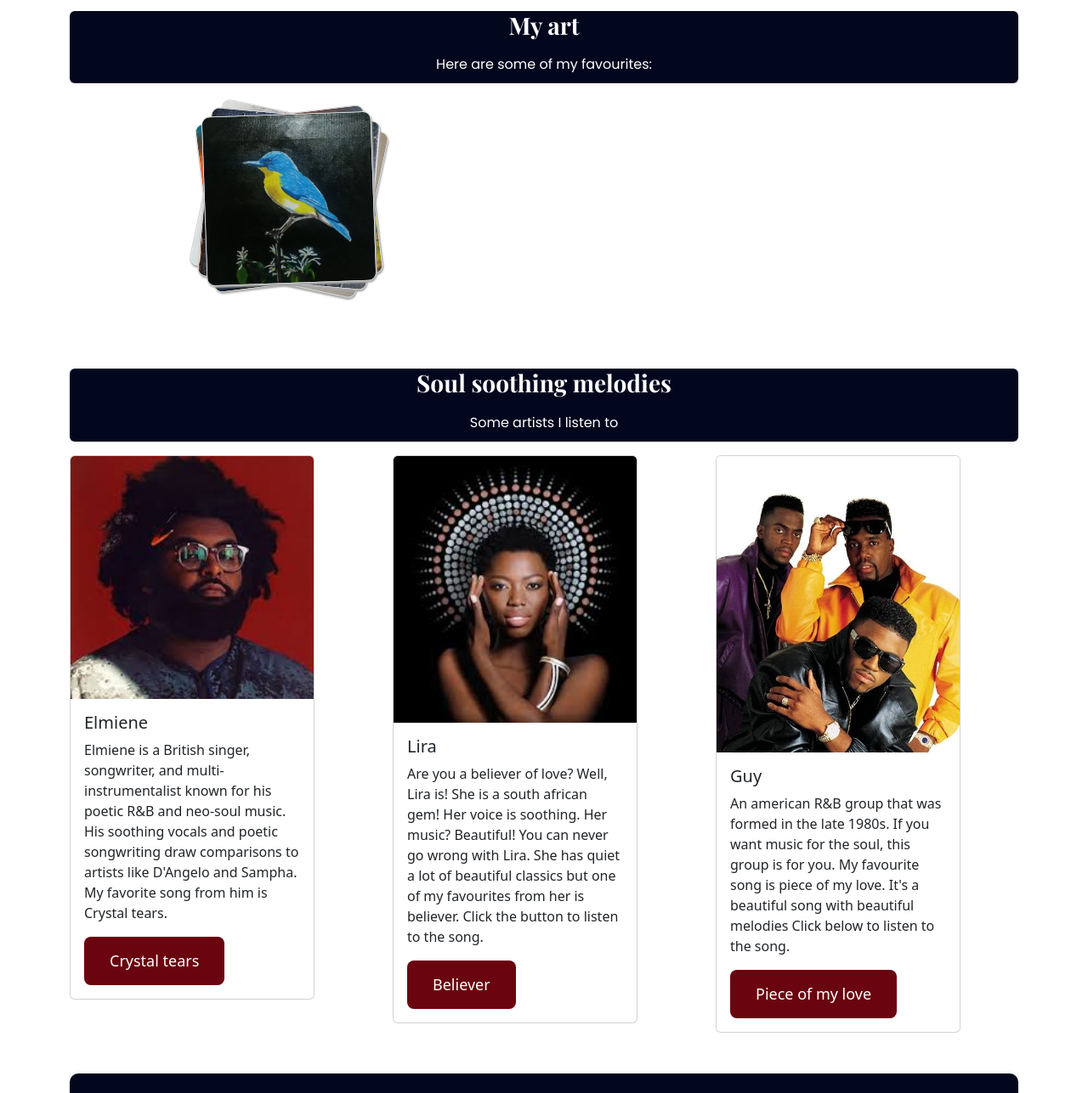
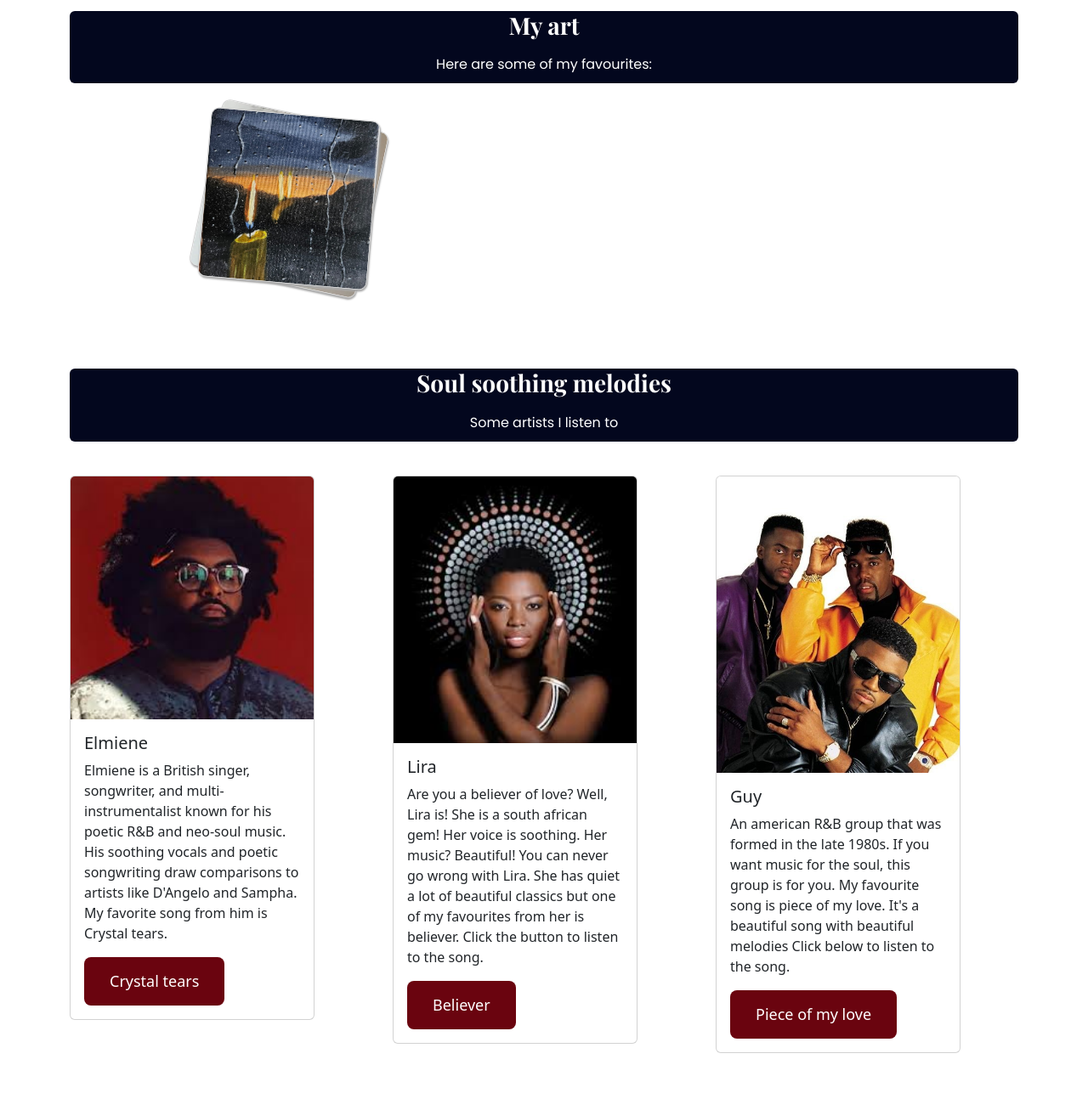
Before and after one commit to PheladiR/Project, a plain HTML site: page about.html in a window 1280 px wide. Shown: the part 725-2012 px from the top of the page at 85% size. Drawn offline with nearby package versions, Linux system fonts and the light colour scheme.

Commit message:
updated html and css

```diff
--- a/about.html
+++ b/about.html
@@ -77,10 +77,10 @@
 </div>
 <div class="mt-3">
   <ul class="cards">
-  <li class="card card-1">
+  <li class="card card-1 d-sm-none">
     <img src="src/images/art1.jpeg">
   </li>
-  <li class="card card-2">
+  <li class="card card-2 d-sm-none">
     <img src="src/images/art2.jpeg">
   </li>
   <li class="card card-3">
@@ -102,7 +102,7 @@
   </div>
   <div class="row">
     <div class="col-sm">
-<div class="card" style="width: 18rem;">
+<div class="card mt-4" style="width: 18rem;">
   <img class="card-img-top" src="src/images/artist1.jpeg" class="mx-auto d-none d-md-block" alt="Musical artist Elmiene">
   <div class="card-body">
     <h5 class="card-title">Elmiene</h5>
@@ -113,7 +113,7 @@
 </div>
     </div>
     <div class="col-sm">
-      <div class="card" style="width: 18rem;">
+      <div class="card mt-4" style="width: 18rem;">
   <img class="card-img-top" src="/src/images/artist2.jpeg" class="mx-auto d-none d-md-block" alt="Musical artist Lira">
   <div class="card-body">
     <h5 class="card-title">Lira</h5>
@@ -123,7 +123,7 @@
 </div>
     </div>
     <div class="col-sm">
-      <div class="card" style="width: 18rem;">
+      <div class="card mt-4" style="width: 18rem;">
   <img class="card-img-top" src="/src/images/artist3.jpg"  class="mx-auto d-none d-md-block" alt="Guy boy group">
   <div class="card-body">
     <h5 class="card-title">Guy</h5>
--- a/src/styles.css
+++ b/src/styles.css
@@ -131,6 +131,9 @@ body {
 .hero h2{
   font-size: 18px;
 }
+
+
+
 }
 
 .about-container, .work-container,.contact-container{
@@ -239,11 +242,11 @@ ul.cards.transition li.card {
 }
 
 ul.cards.transition li.card-1 {
-  left: 600px;
+  left: 400px;
 }
 
 ul.cards.transition li.card-2 {
-  left: 400px;
+  left: 600px;
 }
 
 ul.cards.transition li.card-3 {
```
